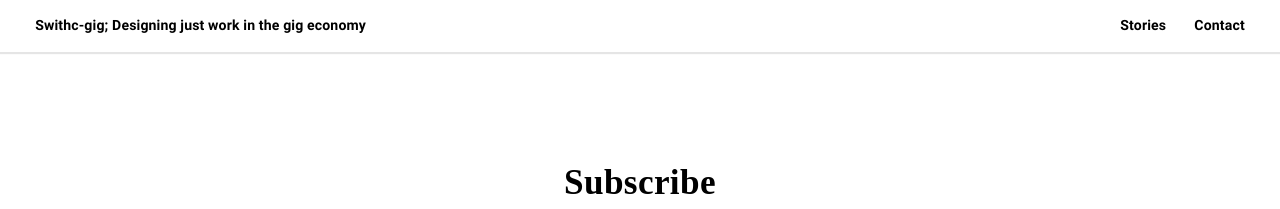
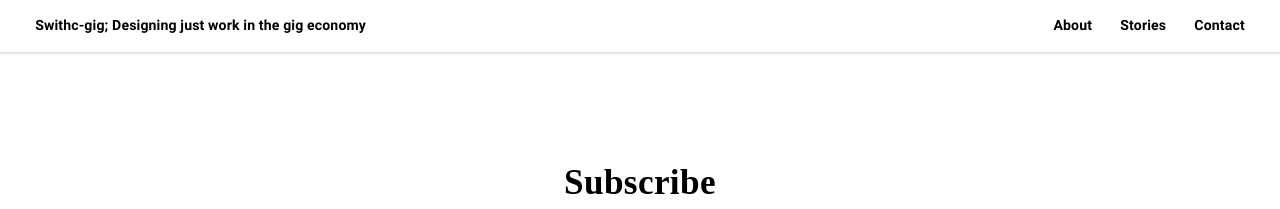
Before and after one commit to oscarechobravo/switchgig, a Jekyll site: the page built from subscribe.html, in a window 1280 px wide. Shown: the top 209 px of the page. Built offline with Jekyll 4.4.1, drawn with Linux system fonts in a browser that asks for light colours; some web fonts are replaced.

Commit message:
Update navigation.html

```diff
--- a/_includes/navigation.html
+++ b/_includes/navigation.html
@@ -1,5 +1,6 @@
 <nav>
   <ul class="header__list">
+    <li><a href="{{ '/2019/01/01/about/' | prepend: site.baseurl }}">About</a></li>
     <li><a href="{{ '/' | prepend: site.baseurl }}">Stories</a></li>
     <!--<li><a href="{{ '/style-guide' | prepend: site.baseurl }}">Style Guide</a></li>-->
     <li><span class="popup__open">Contact</span></li>
```
